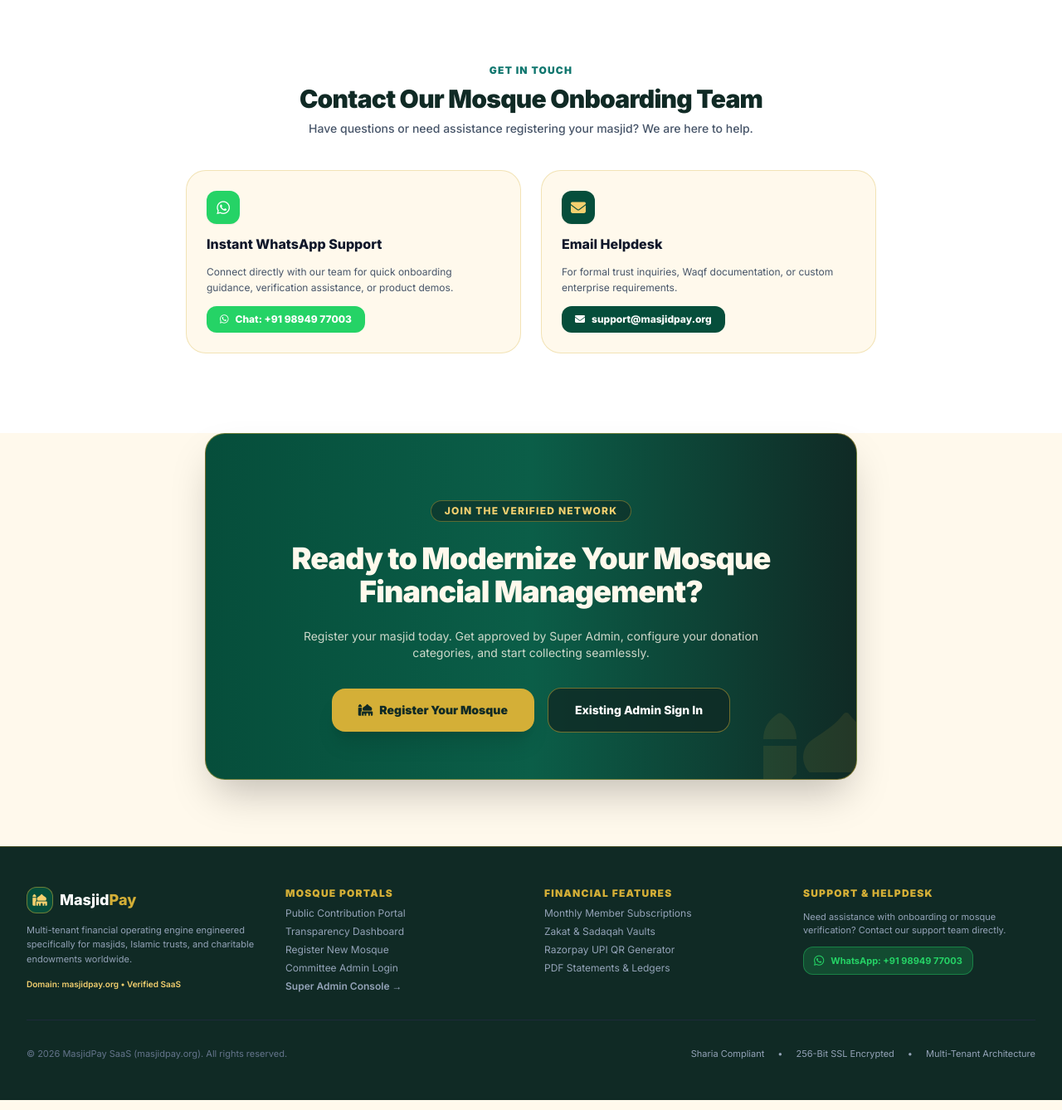
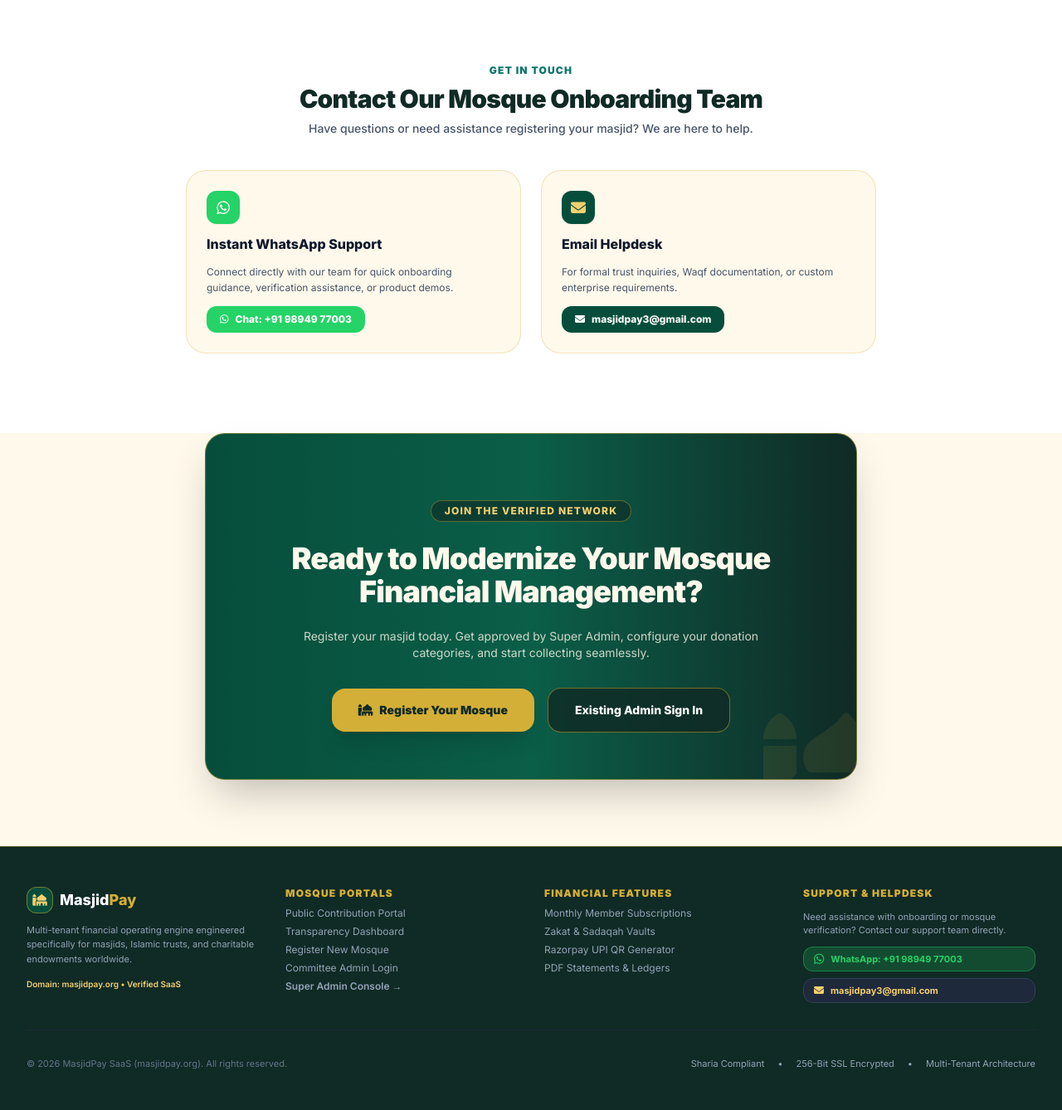
Before and after one commit to zafarkaka/masjidpay, a Next.js app: page / in a window 1280 px wide. Shown: the part 5869-7207 px from the top of the page at 83% size. Built offline with nearby package versions, Linux system fonts and the light colour scheme.

Commit message:
fix: update helpdesk and support contact email to masjidpay3@gmail.com

```diff
--- a/app/page.tsx
+++ b/app/page.tsx
@@ -805,10 +805,10 @@
                 For formal trust inquiries, Waqf documentation, or custom enterprise requirements.
               </p>
               <a
-                href="mailto:support@masjidpay.org"
+                href="mailto:masjidpay3@gmail.com"
                 className="inline-flex items-center gap-2 px-4 py-2 bg-[#064E3B] text-white rounded-xl font-extrabold text-xs shadow-xs hover:bg-[#102A25] transition"
               >
-                <i className="fas fa-envelope"></i> support@masjidpay.org
+                <i className="fas fa-envelope"></i> masjidpay3@gmail.com
               </a>
             </div>
           </div>
@@ -903,14 +903,22 @@
             <p className="text-slate-400 text-[11px]">
               Need assistance with onboarding or mosque verification? Contact our support team directly.
             </p>
+            <div className="flex flex-col gap-2">
               <a
                 href="https://wa.me/919894977003"
                 target="_blank"
                 rel="noopener noreferrer"
-              className="inline-flex items-center gap-2 px-3 py-2 bg-[#25D366]/20 border border-[#25D366]/40 text-[#25D366] rounded-xl font-bold hover:bg-[#25D366]/30 transition text-[11px]"
+                className="inline-flex items-center gap-2 px-3 py-1.5 bg-[#25D366]/20 border border-[#25D366]/40 text-[#25D366] rounded-xl font-bold hover:bg-[#25D366]/30 transition text-[11px]"
               >
                 <i className="fab fa-whatsapp text-sm"></i> WhatsApp: +91 98949 77003
               </a>
+              <a
+                href="mailto:masjidpay3@gmail.com"
+                className="inline-flex items-center gap-2 px-3 py-1.5 bg-slate-800 border border-slate-700 text-[#F4D06F] rounded-xl font-bold hover:bg-slate-700 transition text-[11px]"
+              >
+                <i className="fas fa-envelope text-xs"></i> masjidpay3@gmail.com
+              </a>
+            </div>
           </div>
         </div>
 
```
Lines whose indentation alone changed are shown as unchanged.
